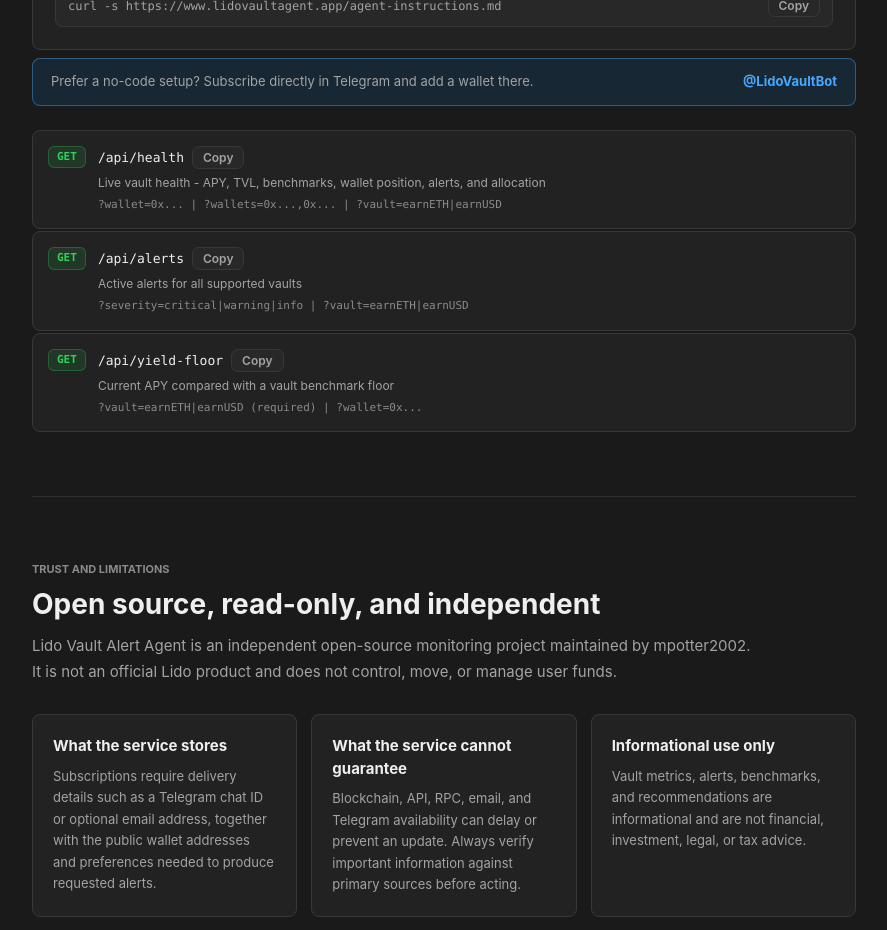
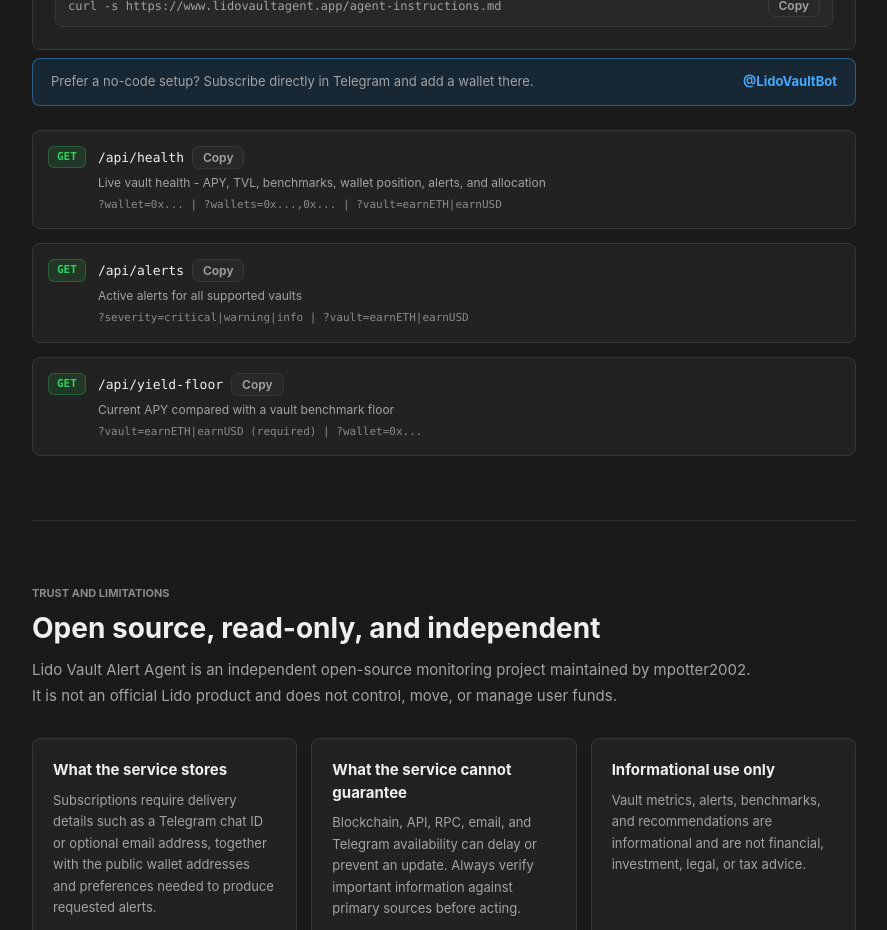
Before and after one commit to mpotter2002/Lido-Vault-Alert-Agent, a Next.js app: page / in a window 1280 px wide. Shown: the part 4160-5090 px from the top of the page, without its empty margins (196-1083 px from the left). Built offline with nearby package versions, Linux system fonts and the light colour scheme.

Commit message:
Add spacing to API endpoint cards

```diff
--- a/app/globals.css
+++ b/app/globals.css
@@ -431,7 +431,7 @@
 .endpoint-list {
   display: flex;
   flex-direction: column;
-  gap: 2px;
+  gap: 14px;
   margin-top: 24px;
 }
 
```
